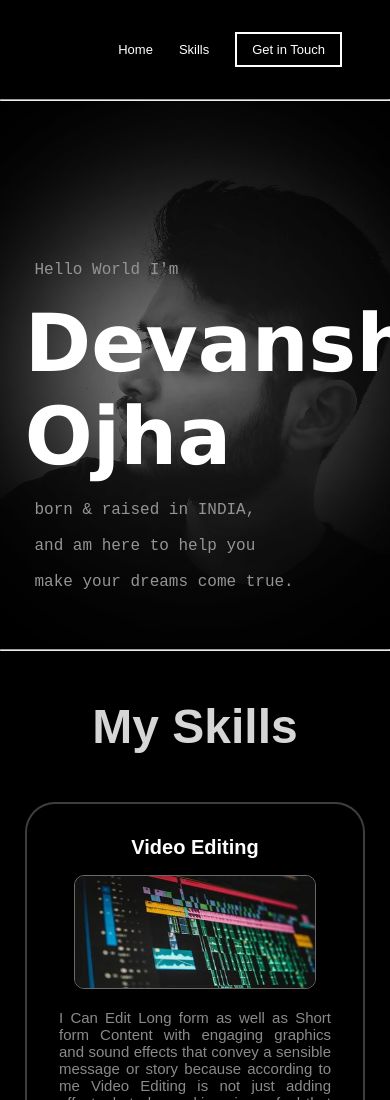
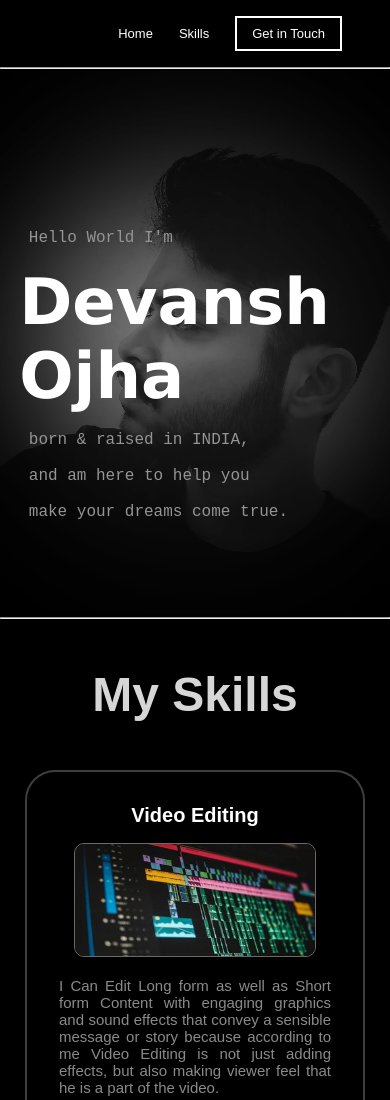
Before and after one commit to Ojhaholic/CapstoneProject, a plain HTML site: page index.html in a window 390 px wide. Shown: the top 1100 px of the page. Drawn offline with Linux system fonts and the light colour scheme.

Commit message:
Update style.css

```diff
--- a/style.css
+++ b/style.css
@@ -12,7 +12,7 @@
     max-width: 100%;
     display: flex;
     align-items: center;
-    justify-content: space-between;
+    justify-content:space-between;
     padding: 2em 3em 2em 3em ;
     background-color: rgb(0, 0, 0);
 }
@@ -108,6 +108,11 @@
     border-radius: 30px;
     background-color: black;
 }
+.dp3{
+    border-radius: 50%;
+    width: 30px;
+    border: 1px solid white;
+}
 .skill img{
     width: 15em;
     height: 7em;
@@ -176,11 +181,15 @@
     .fg{
         position: absolute;
         z-index: 10;
+        left: 0.2rem;
     }
     .bg{
         opacity: 0.7;
     }
-
+    .section1{
+        padding-top: 1em;
+        padding-bottom: 1em;
+    }
     .s32{
         display: flex;
         flex-direction: column;
@@ -194,4 +203,11 @@
     .info{
         max-width: 17rem;
     }
+    .fg{
+        padding-left: 1em;
+    }
+    .p2{
+        font-size: 4rem;
+    }
+
 }
```
